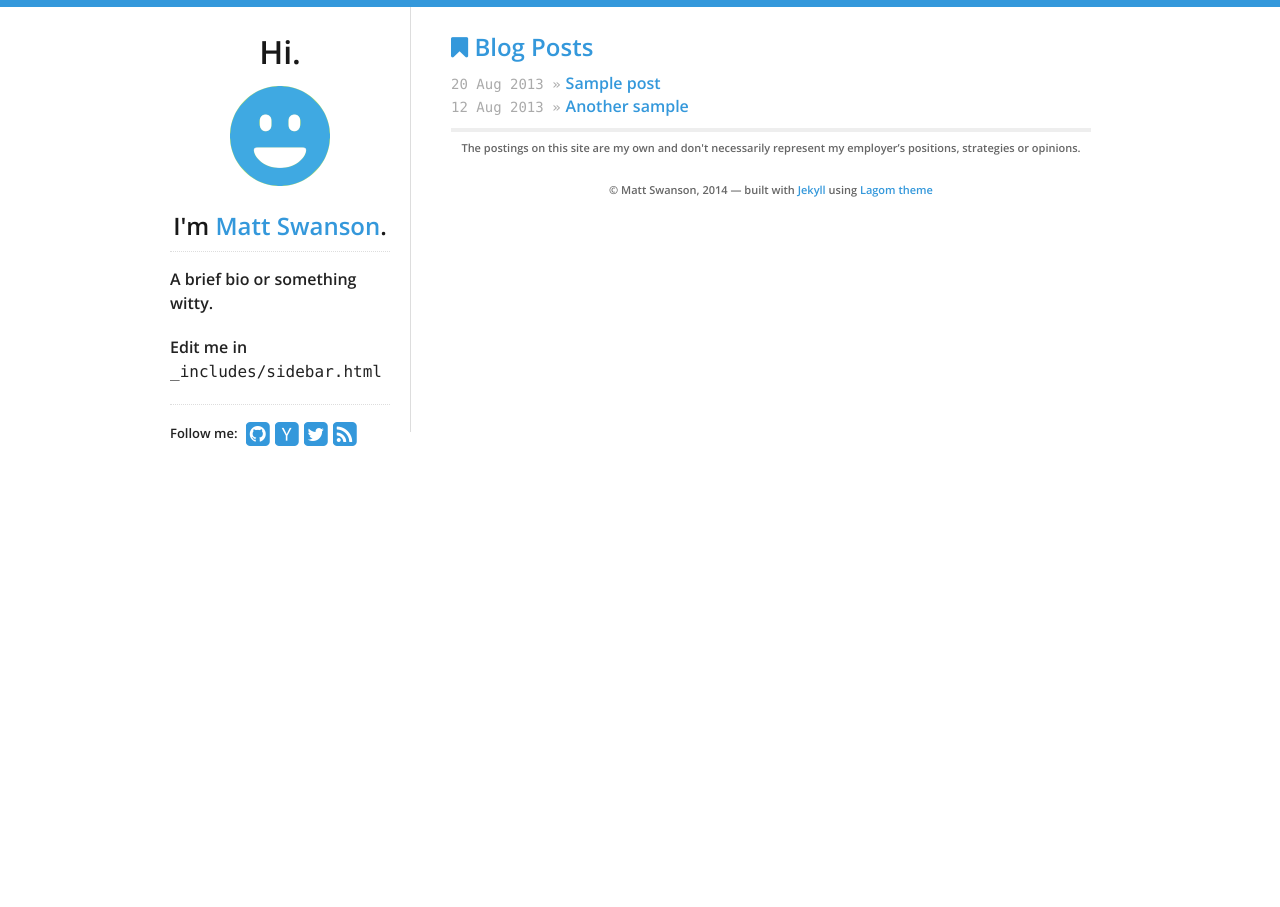
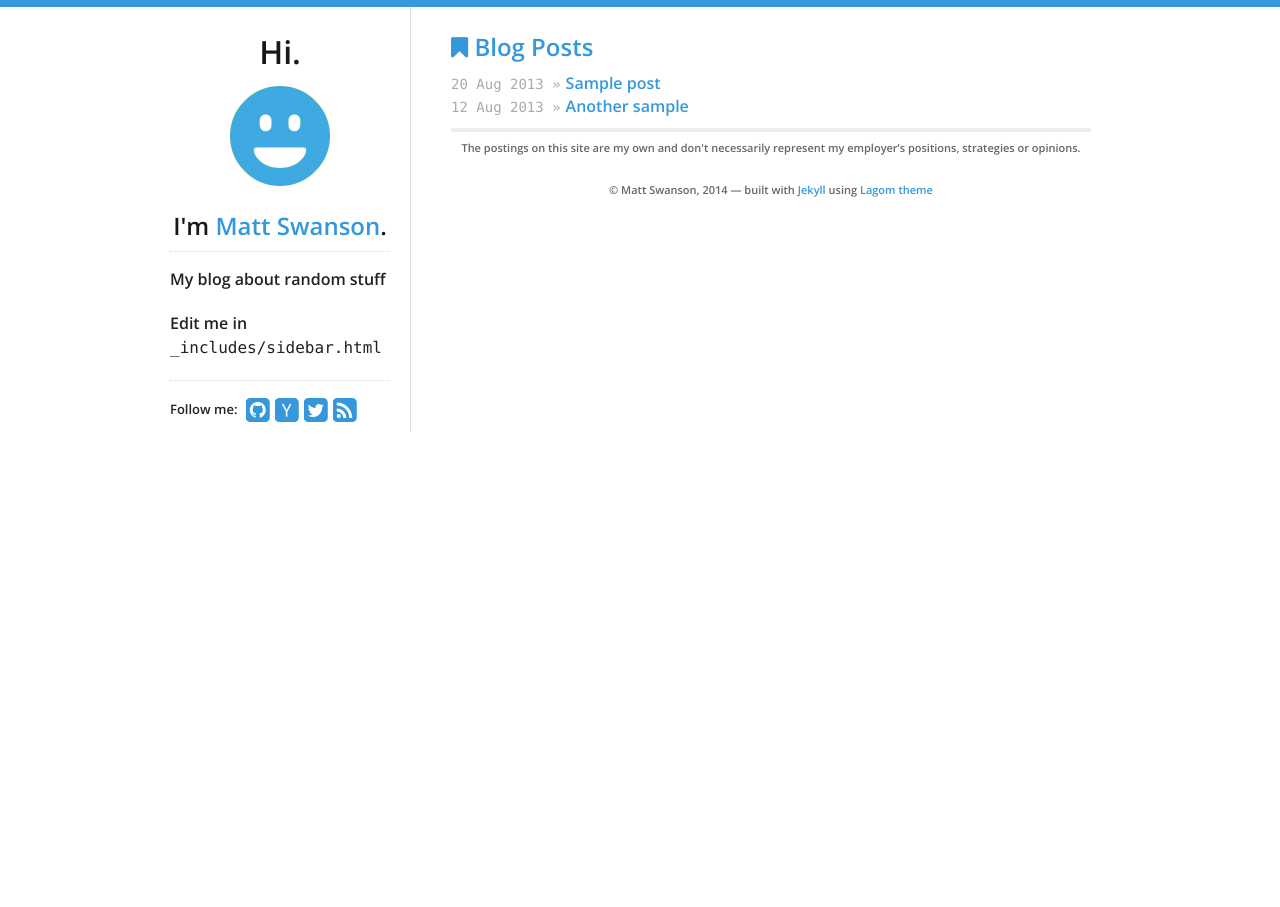
Before and after one commit to LuisGoCas/LuisGoCas.github.io, a Jekyll site: the page built from index.html, in a window 1280 px wide. Built offline with Jekyll 4.4.1, drawn with Linux system fonts in a browser that asks for light colours; nearby versions of some CDN libraries.

Commit message:
modified sidebar

```diff
--- a/_includes/sidebar.html
+++ b/_includes/sidebar.html
@@ -9,7 +9,7 @@
   </a>
   <h2>I'm <a href="/">{{ site.data.theme.name }}</a>.</h2>
   <div id="bio">
-    <p>A brief bio or something witty.</p>
+    <p>My blog about random stuff</p>
     <p>
       Edit me in <code>_includes/sidebar.html</code>
     </p>
```
